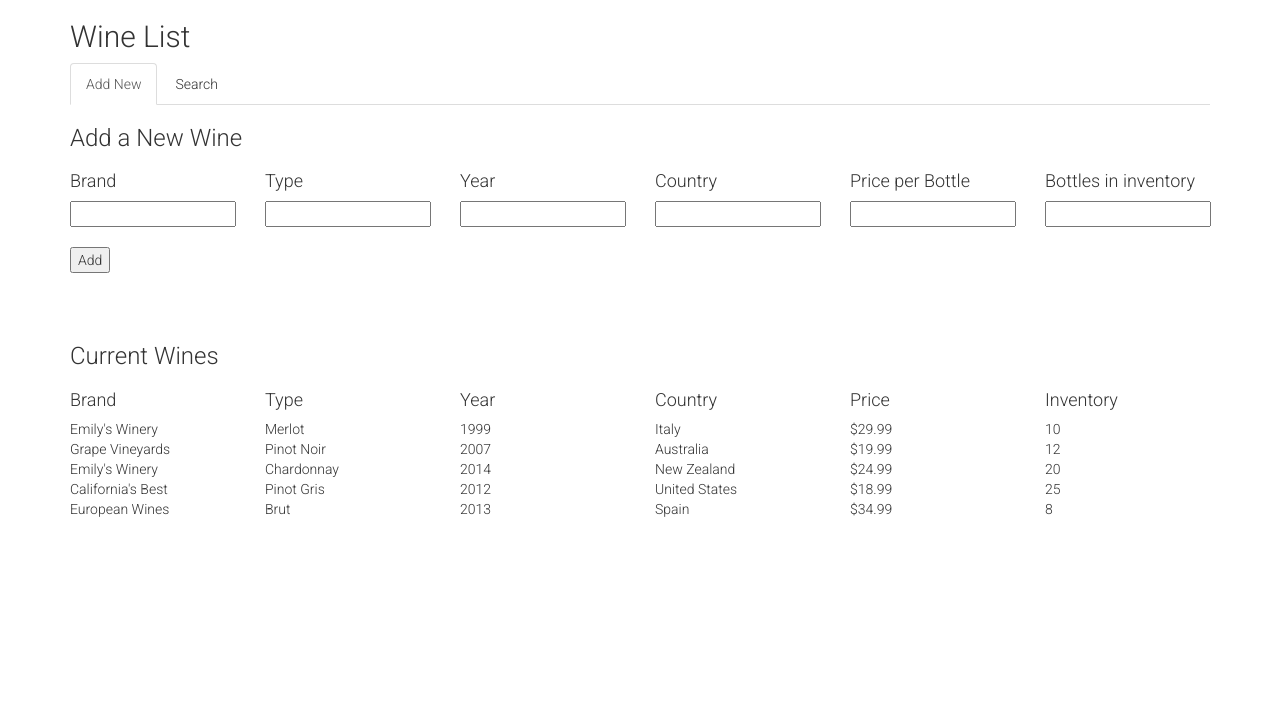
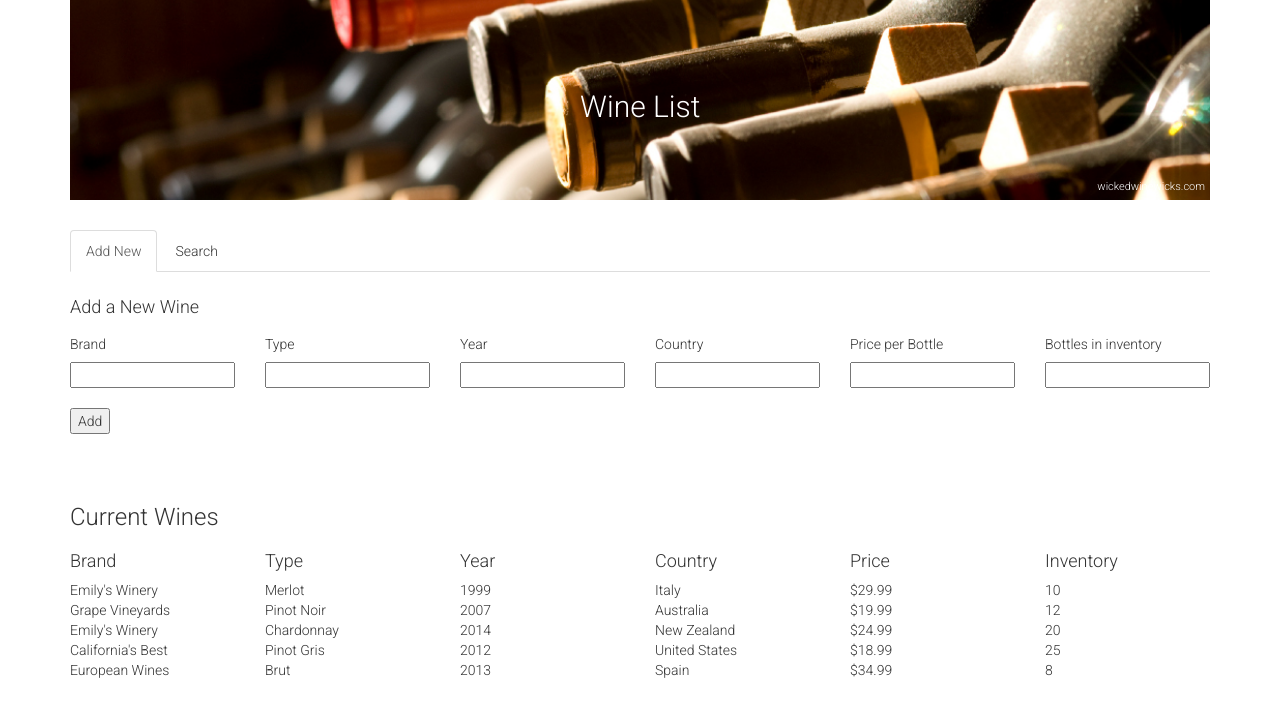
Before and after one commit to emilylord/UI-portfolio, a plain HTML site: page work-examples/angular-app.html in a window 1280 px wide. Drawn offline with nearby package versions, Linux system fonts and the light colour scheme.

Commit message:
Add an image and some simple styling to wine list app

```diff
--- a/work-examples/angular-app.html
+++ b/work-examples/angular-app.html
@@ -19,6 +19,10 @@
   <div class="container">
     <div class="row add-new">
       <div class="col-md-12">
+        <div class="image-wrapper">
+          <img src="img/wine-bottle-sizes-4.jpg" alt="Wine bottles">
+          <p class="small">wickedwinewicks.com</p>
+        </div>
         <h2>Wine List</h2>
       </div>
       <div class="col-md-12">
@@ -30,30 +34,30 @@
         <!-- Tab panes -->
         <div class="tab-content">
           <div role="tabpanel" class="tab-pane active" id="add">
-            <h3>Add a New Wine</h3>
+            <h4>Add a New Wine</h4>
             <div class="row">
               <div class="col-md-2">
-                <h4>Brand</h4>
+                <h5>Brand</h5>
                 <input type="text" ng-model="brand">
               </div>
               <div class="col-md-2">
-                <h4>Type</h4>
+                <h5>Type</h5>
                 <input type="text" ng-model="type">
               </div>
               <div class="col-md-2">
-                <h4>Year</h4>
+                <h5>Year</h5>
                 <input type="text" ng-model="year">
               </div>
               <div class="col-md-2">
-                <h4>Country</h4>
+                <h5>Country</h5>
                 <input type="text" ng-model="country">
               </div>
               <div class="col-md-2">
-                <h4>Price per Bottle</h4>
+                <h5>Price per Bottle</h5>
                 <input type="text" ng-model="price">
               </div>
               <div class="col-md-2">
-                <h4>Bottles in inventory</h4>
+                <h5>Bottles in inventory</h5>
                 <input type="text" ng-model="inventory">
               </div>
               <div class="col-md-12">
--- a/work-examples/scss/angular-apps.scss
+++ b/work-examples/scss/angular-apps.scss
@@ -1,8 +1,40 @@
 .wine {
+  margin-bottom: 50px;
+  .image-wrapper {
+    position: relative;
+    margin-bottom: 30px;
+    img {
+      width: 100%;
+      max-height: 200px;
+      object-fit: cover;
+    }
+    .small {
+      position: absolute;
+      bottom: 5px;
+      right: 5px;
+      margin-bottom: 0;
+      color: white;
+      font-size: 11px;
+    }
+  }
+  h2 {
+    position: absolute;
+    top: 50%;
+    left: 50%;
+    margin-top: -25px;
+    margin-left: -60px;
+    color: white;
+  }
   .add-new {
     input {
       margin-bottom: 20px;
     }
     margin-bottom: 50px;
   }
+  .tab-pane {
+    padding-top: 15px;
+    input {
+      width: 100%;
+    }
+  }
 }
```
Also changed, not shown: work-examples/css/angular-apps.css, work-examples/img/wine-bottle-sizes-4.jpg (added).
